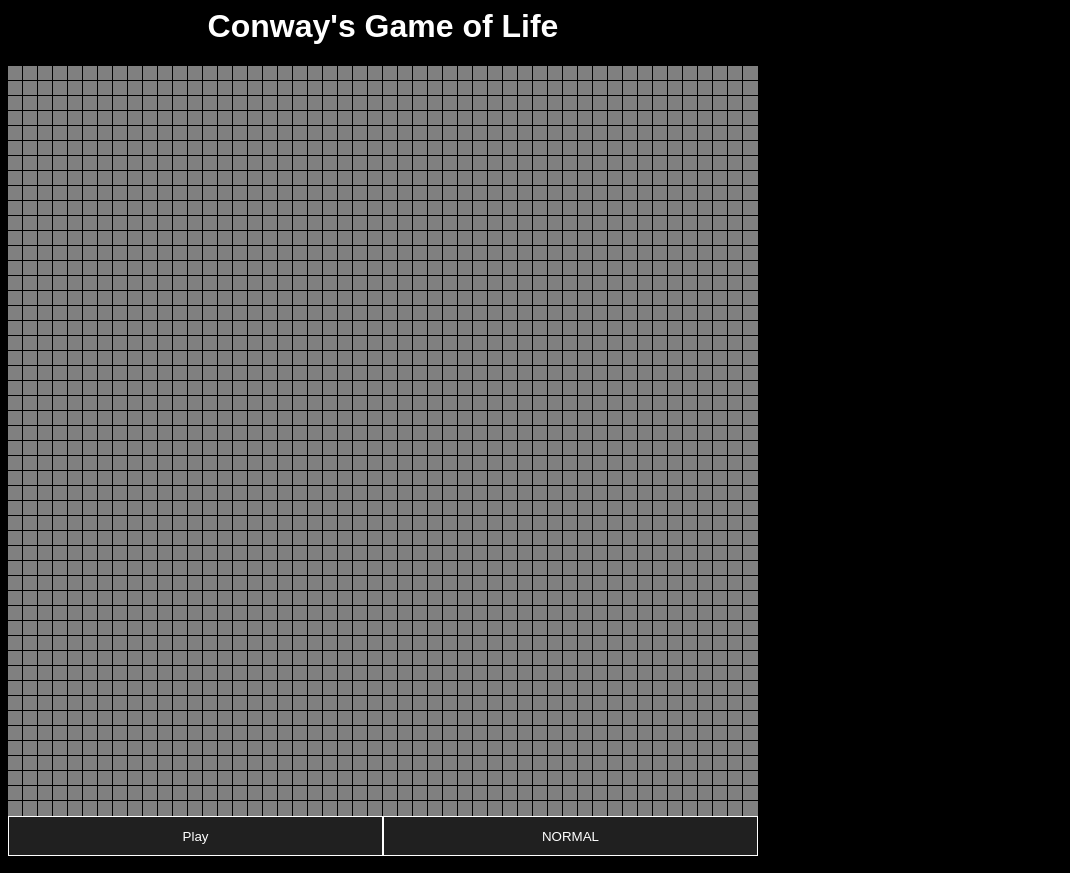
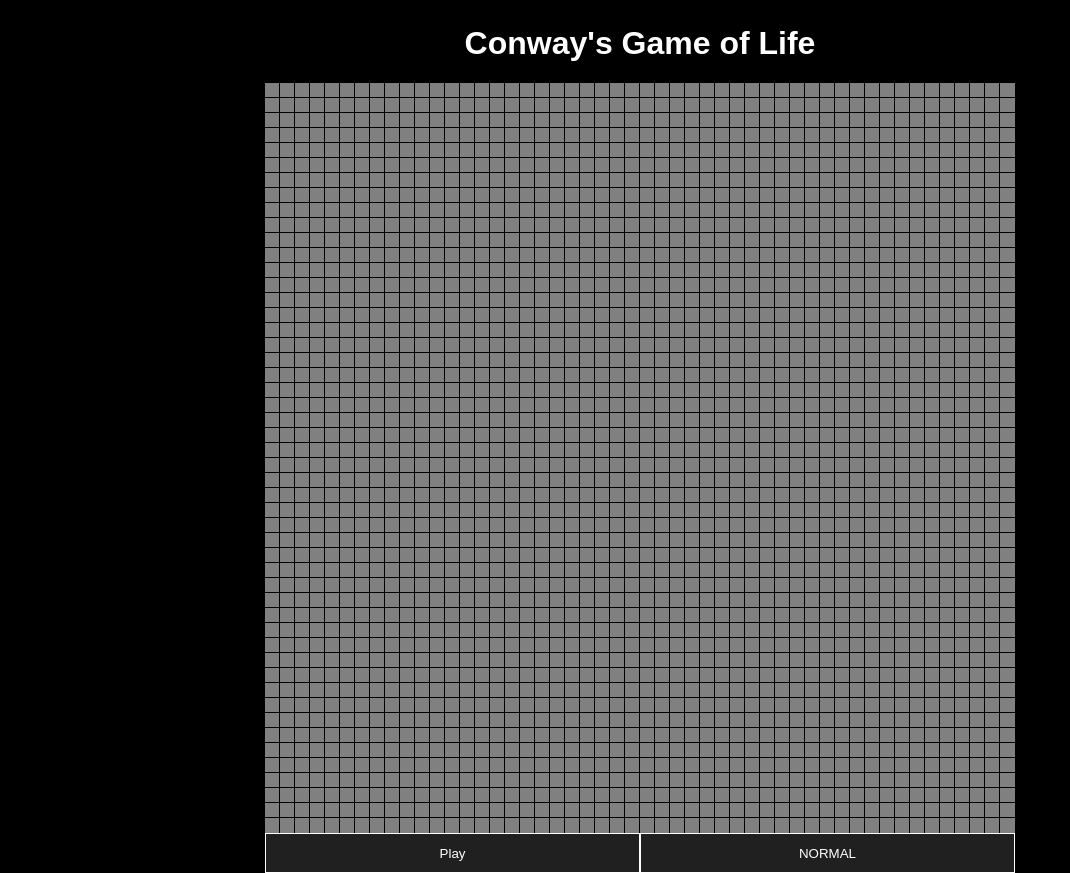
Before and after one commit to eric-skaftason/conway-life-inline, a website: page src/index.html in a window 1280 px wide. Shown: the whole page, without its empty margins (0-1070 px from the left). Drawn offline with Linux system fonts and the light colour scheme.

Commit message:
styling update

```diff
--- a/src/index.html
+++ b/src/index.html
@@ -11,11 +11,21 @@
 
     <style>
         h1 {
+            margin-top: 25px;
             text-align: center;
         }
 
         body {
             background: black; color: white; font-family: sans-serif;
+            width: 100%;
+            margin: 0;
+
+            display: flex;
+            flex-direction: column;
+            align-items: center;
+        }
+
+        .demo_container {
             width: 750px;
         }
 
```
Also changed, not shown: dist/index.html, dist/uri.txt.
